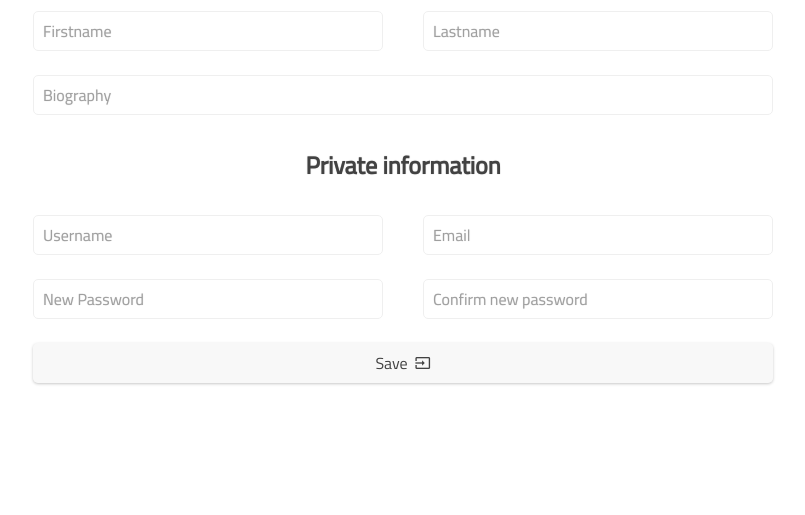
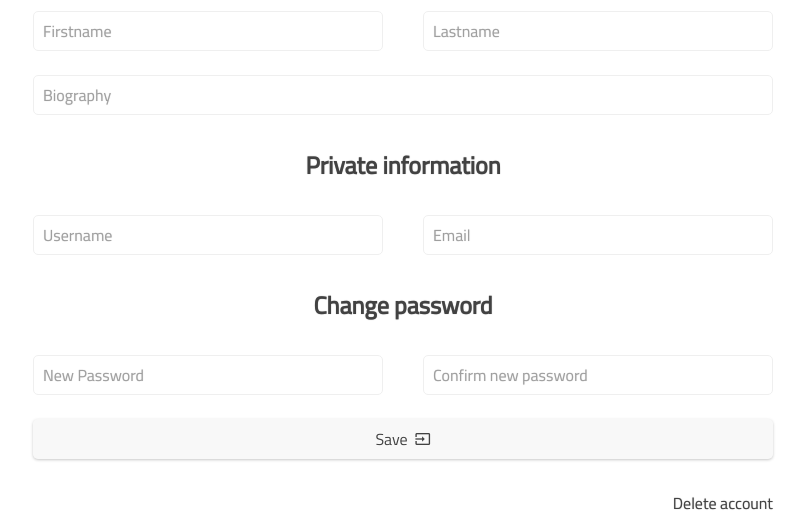
Before and after one commit to albinmedoc/destination-line, a Flask app: page /settings in a window 1280 px wide. Shown: the part 527-1042 px from the top of the page, without its empty margins (237-1042 px from the left). Before the commit the page ends 912 px from the top, so only its background shows below. Run offline with Flask 2, Linux system fonts and the light colour scheme; the visitor is signed in with stand-in values (Sample User, id 1); data that the repository does not hold is empty; some libraries are stand-ins or nearby versions.

Commit message:
Ändrat profilsidan

```diff
--- a/User.py
+++ b/User.py
@@ -286,7 +286,7 @@ def get_users(search):
         search_results = cur.fetchall()
         return search_results
 
-@app.route("/test/<username>")
+@app.route("/delete_account/<username>")
 def delete_user(user_id=None, username=None):
         db = Database()
         cur = db.conn.cursor()
--- a/static/css/settings.css
+++ b/static/css/settings.css
@@ -24,3 +24,13 @@
     padding: 50px 0;
     height: 250px;
 }
+
+#delete_account_link{
+    display: flex;
+    justify-content: flex-end;
+    margin: 20px 30px 15px;
+}
+
+#delete_account_link:hover{
+    color: red;
+}
--- a/static/js/profile_settings.js
+++ b/static/js/profile_settings.js
@@ -44,7 +44,8 @@ $(document).ready(function (){
                 processData: false,
                 cache: false,
                 complete: function(){
-                    alert("Skickades");
+                    window.location.assign("/profile");
+
                 }
             });
         }
--- a/templates/settings.html
+++ b/templates/settings.html
@@ -70,6 +70,9 @@
                 <span>Email</span>
             </div>
         </div>
+    <div>
+        <h2>Change password</h2>
+    </div>
     <div class="form_row">
         <div class="input_container">
             <input type="password" name="new_password" placeholder=" ">
@@ -85,6 +88,9 @@
             <button id="save_settings_button">Save</button>
         </div>
     </div>
+    <div>
+        <a id="delete_account_link" href="/delete_account">Delete account</a>
+    </div>
 </form>
 {% endblock main %}
 {% block javascript %}
```
